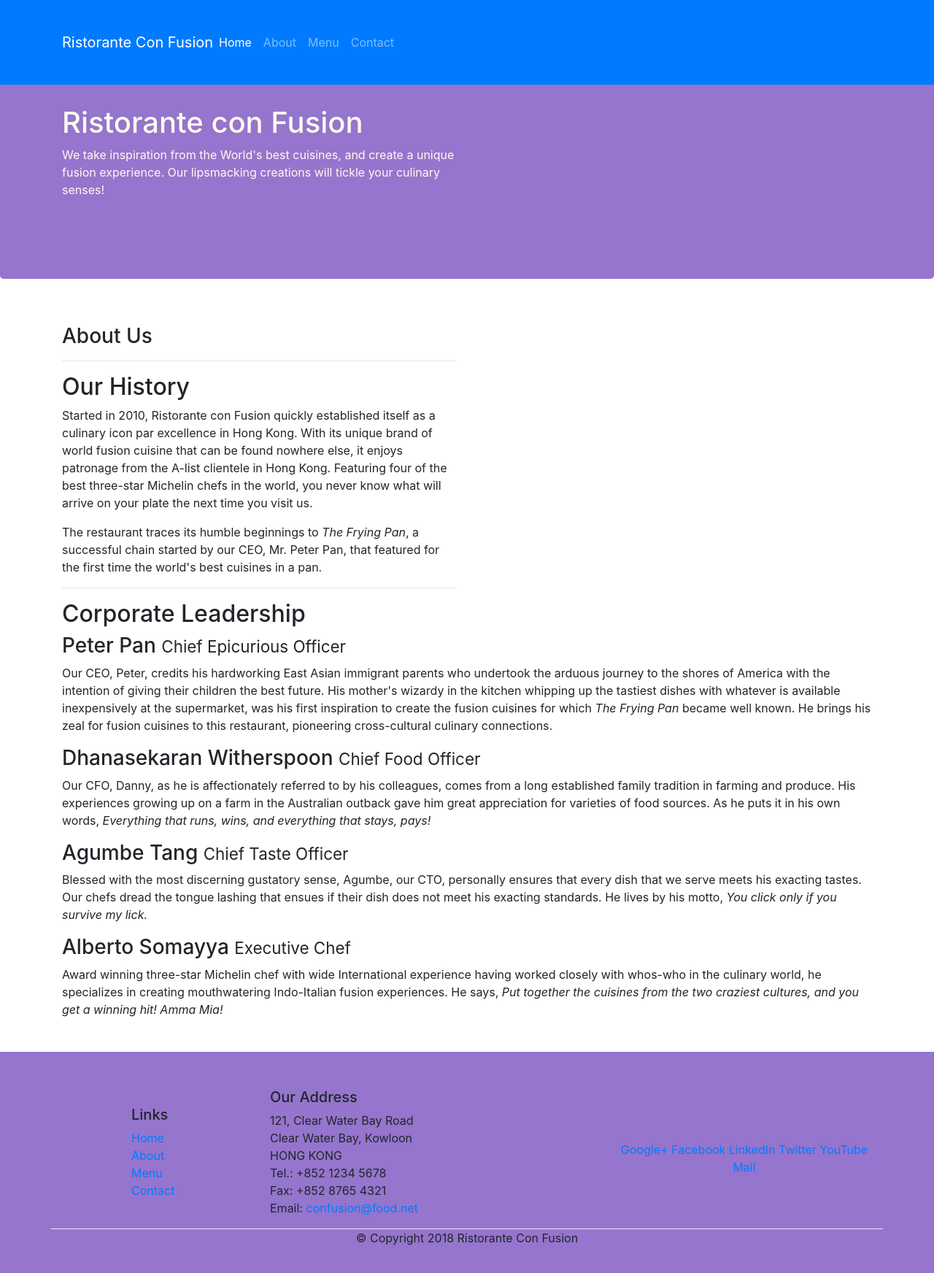
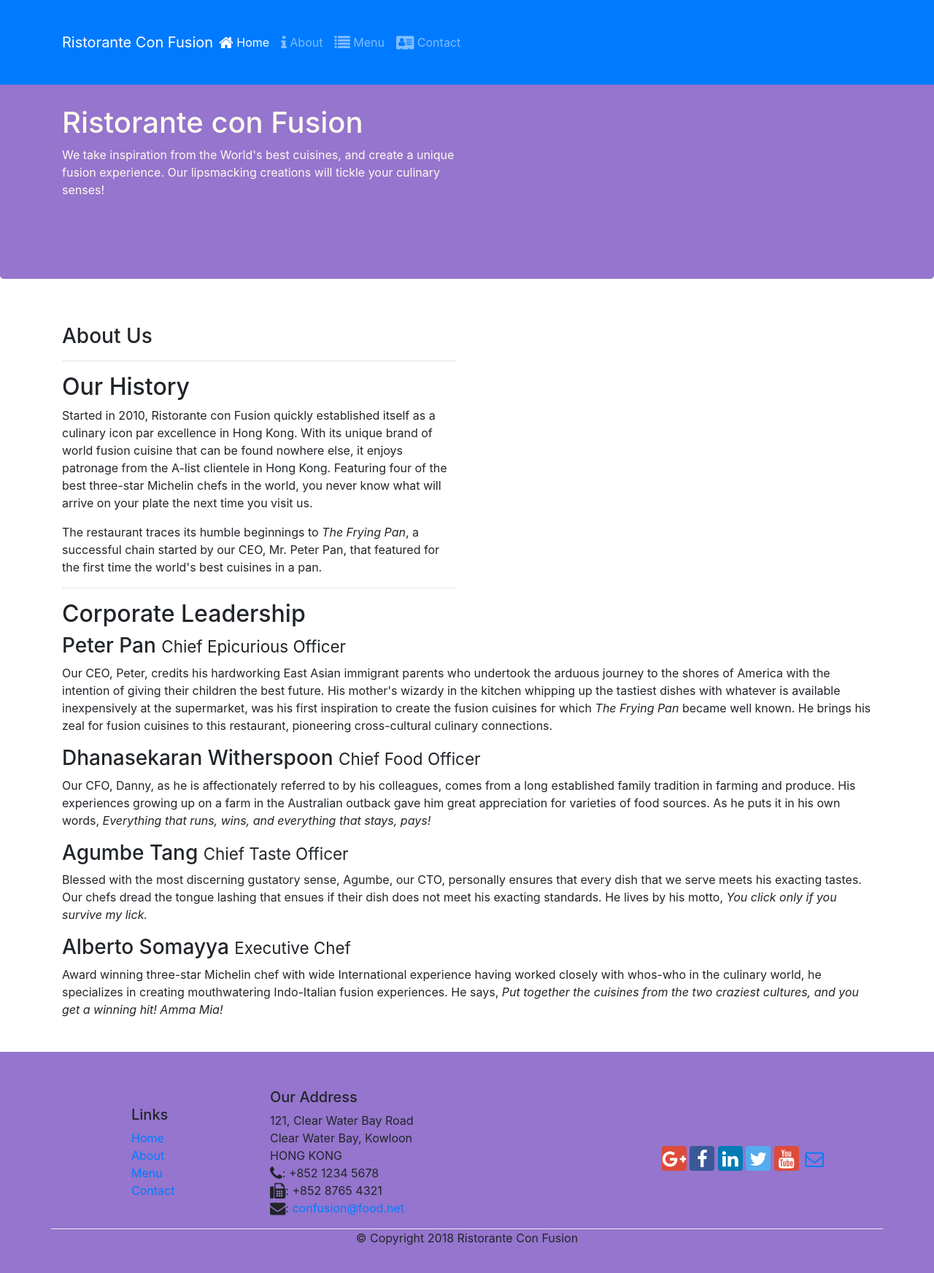
Before and after one commit to JJJya/Frontend-Week-4, a website: page index.html in a window 1280 px wide. Shown: the whole page at 73% size. Drawn offline with nearby package versions, Linux system fonts and the light colour scheme.

Commit message:
Navbar and Breadcrumbs

```diff
--- a/index.html
+++ b/index.html
@@ -6,11 +6,14 @@
     <meta name="viewport" content="width=device-width, initial-scale=1, shrink-to-fit=no">
     <meta http-equiv="x-ua-compatible"  content="ie-edge">
 
+    <!-- JQuery -->
     <script src="https://code.jquery.com/jquery-3.5.1.slim.min.js" integrity="sha384-DfXdz2htPH0lsSSs5nCTpuj/zy4C+OGpamoFVy38MVBnE+IbbVYUew+OrCXaRkfj" crossorigin="anonymous"></script>
-    <!-- <script src="https://cdn.jsdelivr.net/npm/popper.js@1.16.1/dist/umd/popper.min.js" integrity="sha384-9/reFTGAW83EW2RDu2S0VKaIzap3H66lZH81PoYlFhbGU+6BZp6G7niu735Sk7lN" crossorigin="anonymous"></script> -->
     <script src="https://stackpath.bootstrapcdn.com/bootstrap/4.5.2/js/bootstrap.min.js" integrity="sha384-B4gt1jrGC7Jh4AgTPSdUtOBvfO8shuf57BaghqFfPlYxofvL8/KUEfYiJOMMV+rV" crossorigin="anonymous"></script>
 
+    <!-- Bootstrap CSS -->
     <link rel="stylesheet" href="styles/styles.css">
+    <link rel="stylesheet" href="node_modules/font-awesome/css/font-awesome.css">
+    <link rel="stylesheet" href="node_modules/bootstrap-social/bootstrap-social.css">
     <link rel="stylesheet" href="node_modules/bootstrap/dist/css/bootstrap.min.css">
     <title>Ristorante Con Fusion: About Us</title>
 
@@ -26,10 +29,10 @@
            <a class="navbar-brand mr-auto" href="#">Ristorante Con Fusion</a>
            <div class="collapse navbar-collapse" id="Navbar">
                 <ul class="navbar-nav mr-auto">
-                    <li class="nav-item active"><a class="nav-link" href="#">Home</a></li>
-                    <li class="nav-item"><a class="nav-link" href="./aboutus.html">About</a></li>
-                    <li class="nav-item"><a class="nav-link" href="#">Menu</a></li>
-                    <li class="nav-item"><a class="nav-link" href="#">Contact</a></li>
+                    <li class="nav-item active"><a class="nav-link" href="#"><span class="fa fa-home fa-lg"></span> Home</a></li>
+                    <li class="nav-item"><a class="nav-link" href="./aboutus.html"><span class="fa fa-info fa-lg"></span> About</a></li>
+                    <li class="nav-item"><a class="nav-link" href="#"><span class="fa fa-list fa-lg"></span> Menu</a></li>
+                    <li class="nav-item"><a class="nav-link" href="#"><span class="fa fa-address-card fa-lg"></span> Contact</a></li>
                 </ul>
             </div>
         </div>
@@ -104,19 +107,19 @@
 		              121, Clear Water Bay Road<br>
 		              Clear Water Bay, Kowloon<br>
 		              HONG KONG<br>
-		              Tel.: +852 1234 5678<br>
-		              Fax: +852 8765 4321<br>
-		              Email: <a href="mailto:confusion@food.net">confusion@food.net</a>
+		              <i class="fa fa-phone fa-lg"></i>: +852 1234 5678<br>
+		              <i class="fa fa-fax fa-lg"></i>: +852 8765 4321<br>
+		              <i class="fa fa-envelope fa-lg"></i>: <a href="mailto:confusion@food.net">confusion@food.net</a>
 		           </address>
                 </div>
                 <div class="col-12 col-sm-4 align-self-center">
                     <div class="text-center">
-                        <a href="http://google.com/+">Google+</a>
-                        <a href="http://www.facebook.com/profile.php?id=">Facebook</a>
-                        <a href="http://www.linkedin.com/in/">LinkedIn</a>
-                        <a href="http://twitter.com/">Twitter</a>
-                        <a href="http://youtube.com/">YouTube</a>
-                        <a href="mailto:">Mail</a>
+                        <a class="btn btn-social-icon btn-google" href="http://google.com/+"><i class="fa fa-google-plus fa-lg"></i></a>
+                        <a class="btn btn-social-icon btn-facebook" href="http://www.facebook.com/profile.php?id="><i class="fa fa-facebook fa-lg"></i></a>
+                        <a class="btn btn-social-icon btn-linkedin" href="http://www.linkedin.com/in/"><i class="fa fa-linkedin fa-lg"></i></a>
+                        <a class="btn btn-social-icon btn-twitter" href="http://twitter.com/"><i class="fa fa-twitter fa-lg"></i></a>
+                        <a class="btn btn-social-icon btn-google" href="http://youtube.com/"><i class="fa fa-youtube fa-lg"></i></a>
+                        <a class="btn btn-social-icon" href="mailto:"><i class="fa fa-envelope-o fa-lg"></i></a>
                     </div>
                 </div>
            </div>
--- a/package.json
+++ b/package.json
@@ -15,6 +15,8 @@
   },
   "dependencies": {
     "bootstrap": "^4.0.0",
+    "bootstrap-social": "^5.1.1",
+    "font-awesome": "^4.7.0",
     "jquery": "^3.3.1",
     "popper.js": "^1.12.9"
   }
```
Also changed, not shown: aboutus.html (+17 -10 lines), 1 other file.
